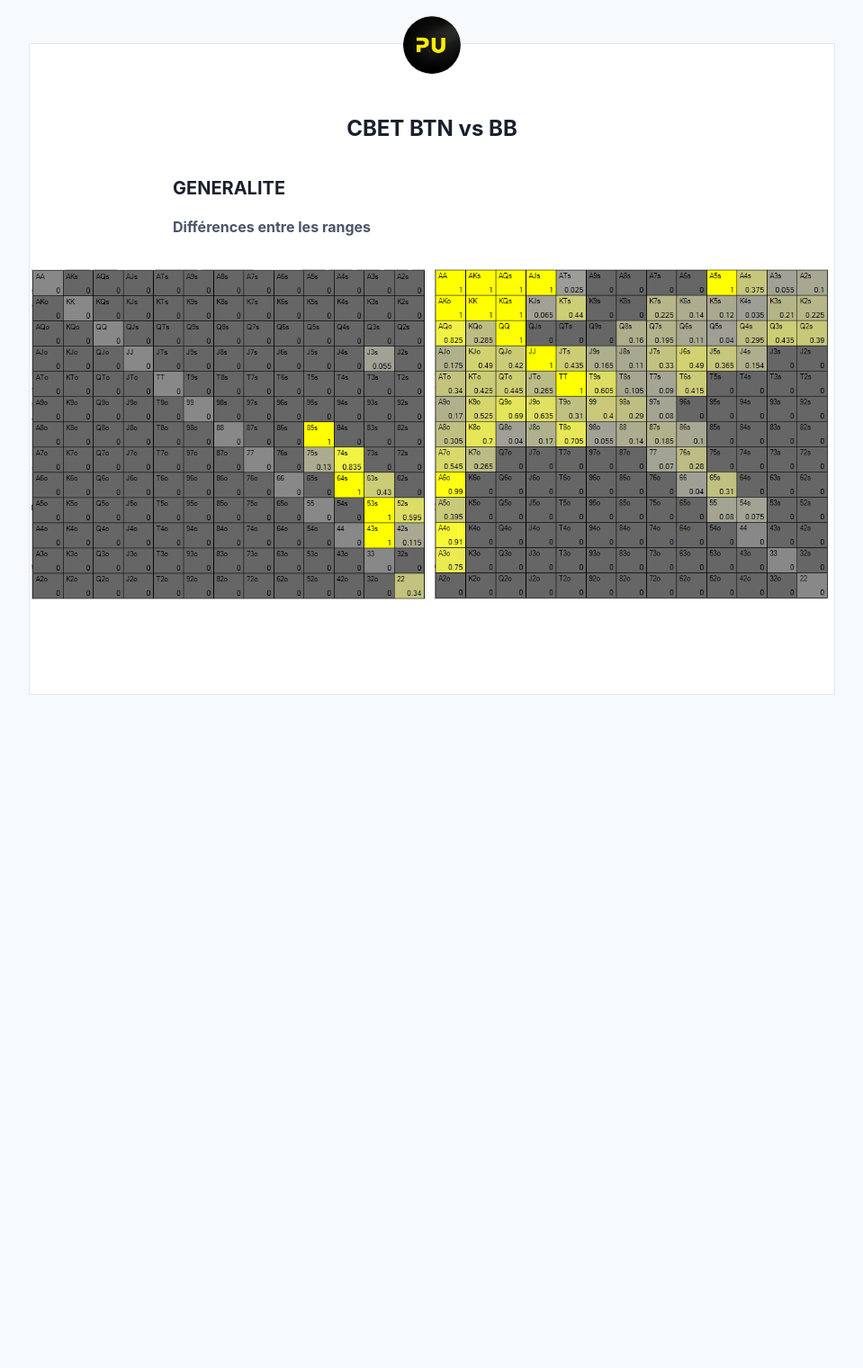
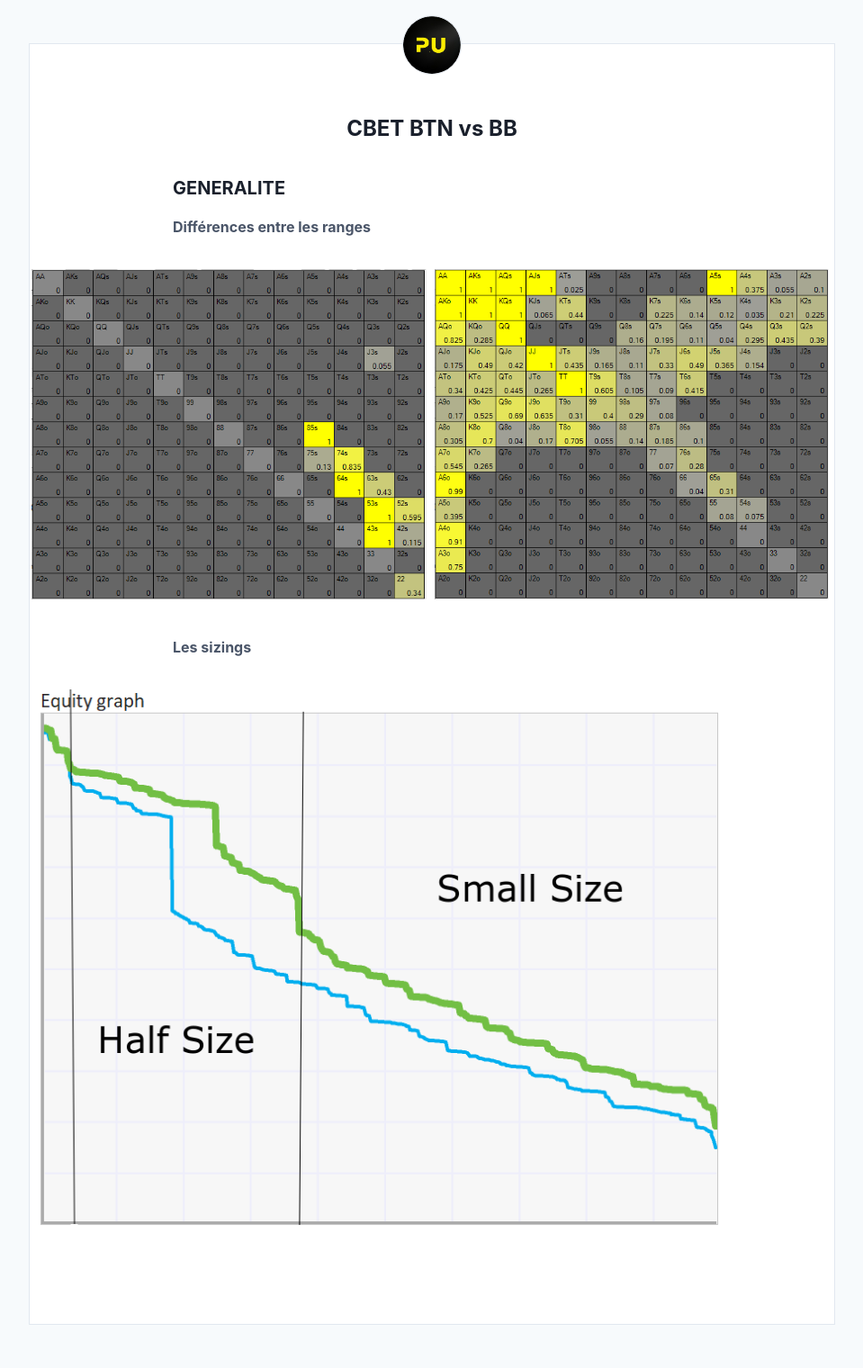
Before and after one commit to greglejeune/blog, a Jekyll site: the page built from _posts/2024-02-04-btnvsbb-cbet.md, in a window 1280 px wide. Shown: the whole page at 90% size, without its empty margins (160-1119 px from the left). Built offline with Jekyll 4.4.1, drawn with Linux system fonts in a browser that asks for light colours; before the commit the page ends 900 px from its top, so only the background shows below that.

Commit message:
Update 2024-02-04-btnvsbb-cbet.md

```diff
--- a/_posts/2024-02-04-btnvsbb-cbet.md
+++ b/_posts/2024-02-04-btnvsbb-cbet.md
@@ -22,6 +22,16 @@ categories: pu btnvsbb cbet srp ip
     </tbody>
   </table>
 
+  <b>Les sizings</b>
+
+  <table class="video">
+    <tbody>
+      <tr>
+        <td><img src="/blog/img/2024-02-04-eq.png" style="width: 99%;"></td>
+      </tr>
+    </tbody>
+  </table>
+
   <p></p>
 
 </div>
```
